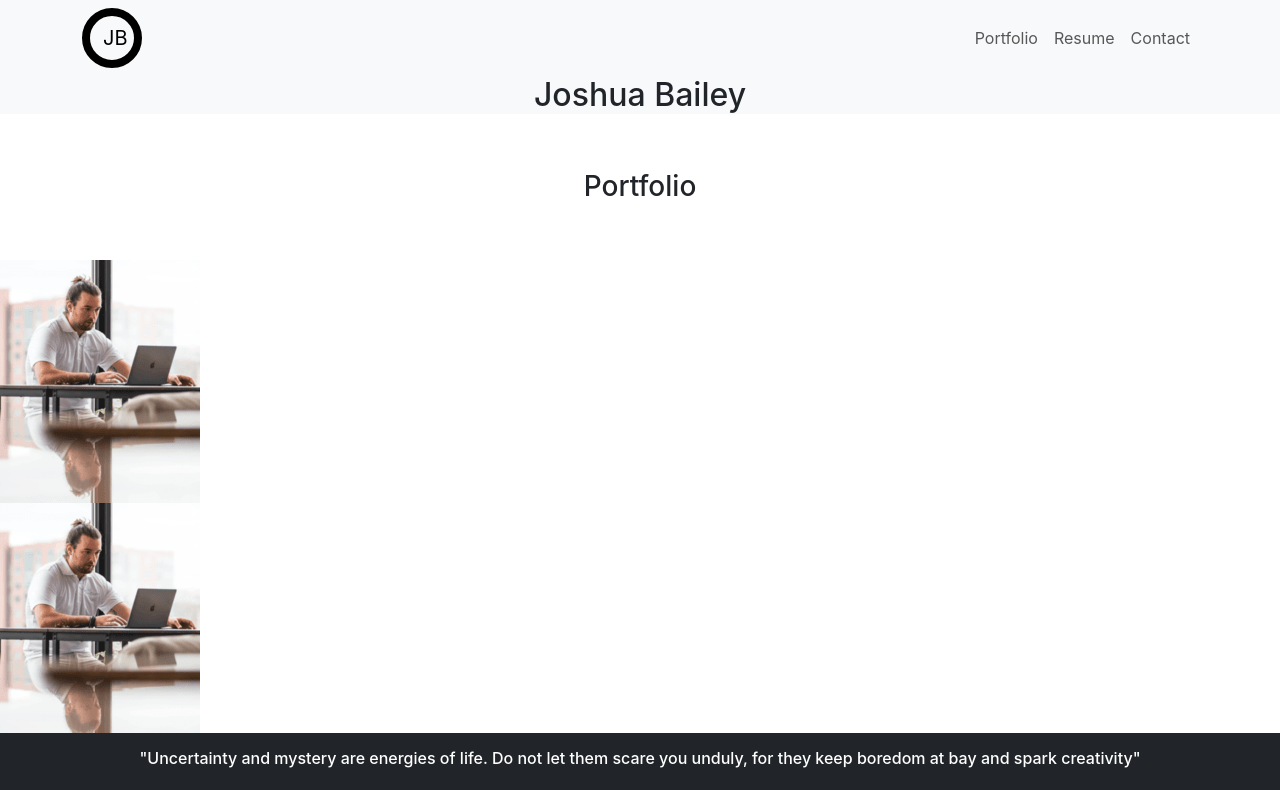
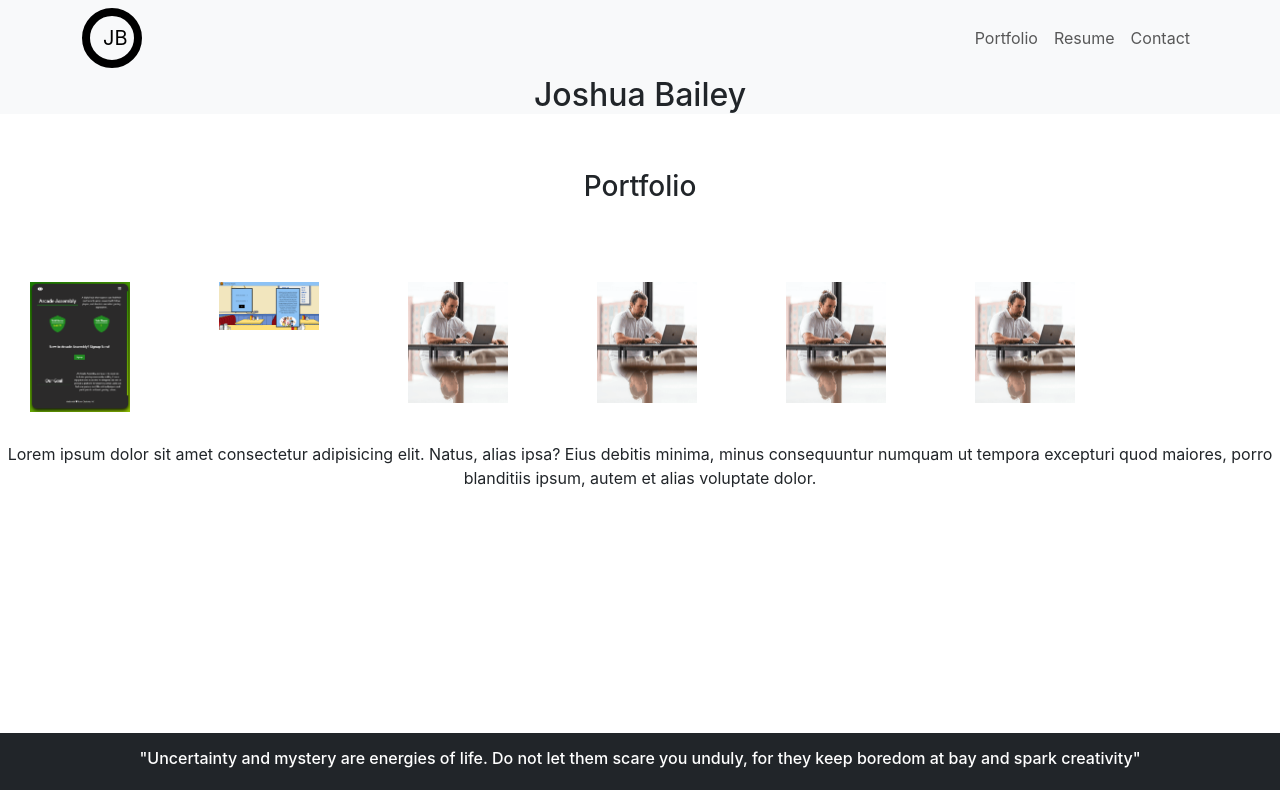
Before and after one commit to joshbaileydev513/joshuabailey.info, a React (Create React App) app: page /portfolio in a window 1280 px wide. Shown: the top 790 px of the page. Built offline with nearby package versions, Linux system fonts and the light colour scheme.

Commit message:
fixed title of web browser along with added two portfolio pics. Very minorly styled but got somewhat of the basic idea of what I want it to look like

```diff
--- a/public/index.html
+++ b/public/index.html
@@ -24,7 +24,7 @@
       work correctly both with client-side routing and a non-root public URL.
       Learn how to configure a non-root public URL by running `npm run build`.
     -->
-    <title>React App</title>
+    <title>JoshuaBailey.Info</title>
   </head>
   <body>
     <noscript>You need to enable JavaScript to run this app.</noscript>
--- a/src/components/project.js
+++ b/src/components/project.js
@@ -1,35 +1,51 @@
 import React from 'react';
 // Here we are importing a CSS file as a dependency
 // import '../styles/Header.css';
-import HomePic from '../assets/home-page-pic.png'
+import ArcadeAssem from '../assets/arcadeassembly.png';
+import BobsBurgers from '../assets/bobs-burgers.png';
+import HomePic from '../assets/home-page-pic.png';
 
+const styles = {
+    picFormat: {
+      display: 'flex',
+      flexDirection: 'row',
+      borderRadius: '15px',
+      padding: '15px',
+      margin: '15px',
+      gap: '89px',
+    },
+    size: {
+      height: 'auto',
+      width: '100px'
+    }
+};
 
 function Projects() {
   return (
-    <section>
+    <section style={styles.picFormat}>
       {/* Best Portfolio Piece Here */}
       <div>
-        <img src={HomePic} alt="Josh Pic" />
+        <img src={ArcadeAssem} alt="Arcade Assembly" style={styles.size}/>
       </div>
       {/* Portfolio Project #2 */}
       <div>
-        <img src={HomePic} alt="Josh Pic" />
+        <img src={BobsBurgers} alt="Bobs Burgers API" style={styles.size}/>
       </div>
       {/* Portfolio Project #3 */}
       <div>
-        <img src={HomePic} alt="Josh Pic" />
+        <img src={HomePic} alt="Josh Pic" style={styles.size}/>
       </div>
       {/* Portfolio Project #4 */}
       <div>
-        <img src={HomePic} alt="Josh Pic" />
+        <img src={HomePic} alt="Josh Pic" style={styles.size}/>
       </div>
       {/* Portfolio Project #5 */}
       <div>
-        <img src={HomePic} alt="Josh Pic" />
+        <img src={HomePic} alt="Josh Pic" style={styles.size}/>
       </div>
       {/* Portfolio Project #6 */}
       <div>
-        <img src={HomePic} alt="Josh Pic" />
+        <img src={HomePic} alt="Josh Pic" style={styles.size}/>
       </div>
     </section>
   );
```
Also changed, not shown: src/assets/arcadeassembly.png (added), src/assets/bobs-burgers.png (added).
